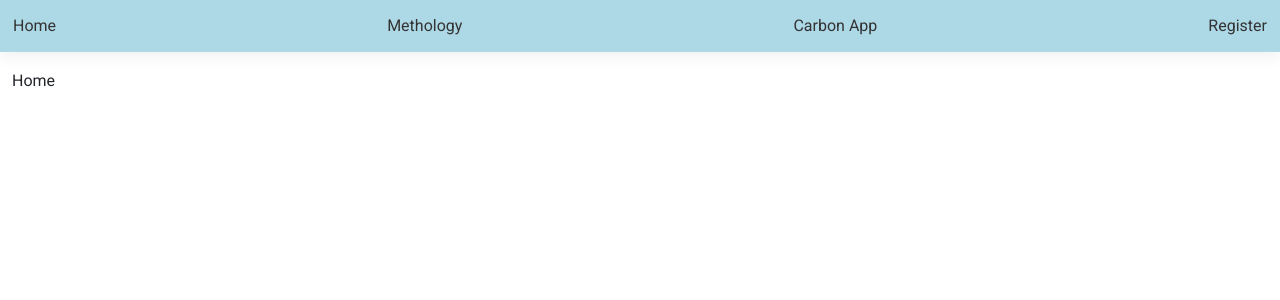
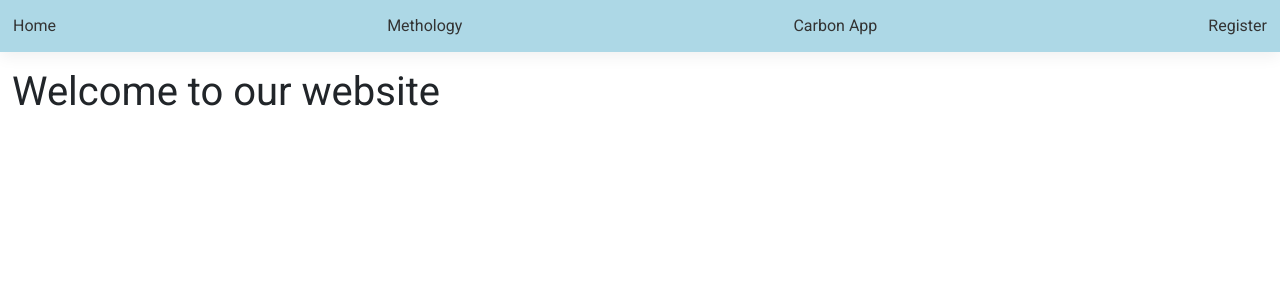
Before and after one commit to Toto-sleepy/Green-app-2025, a Flask app: page / in a window 1280 px wide. Shown: the top 300 px of the page. Run offline with Flask 3, Linux system fonts and the light colour scheme; some libraries are stand-ins or nearby versions.

Commit message:
Added project files and requirements.txt

```diff
--- a/Capp/templates/home.html
+++ b/Capp/templates/home.html
@@ -6,7 +6,7 @@
 <section class="section_header_home">
   <div class="container">
 
-    Home
+    <h1>Welcome to our website</h1>
 
   </div>
 </section>
--- /dev/null
+++ b/requirements.txt
@@ -0,0 +1 @@
+Requirement already satisfied: pip in /usr/local/python/3.12.1/lib/python3.12/site-packages (24.3.1)
```
